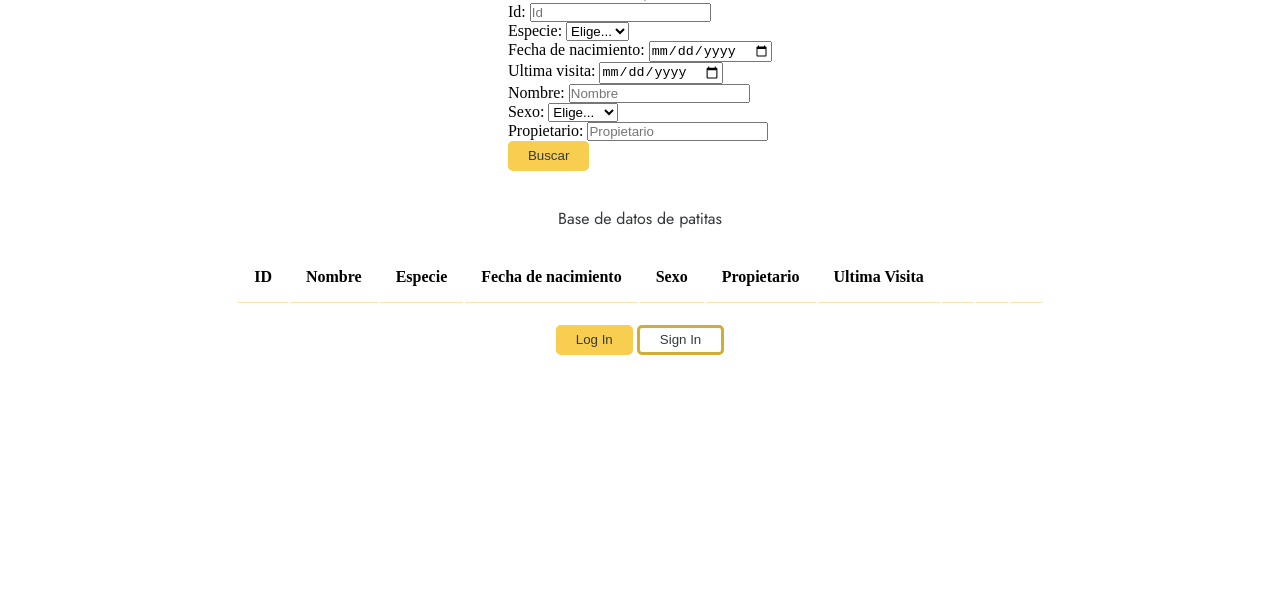
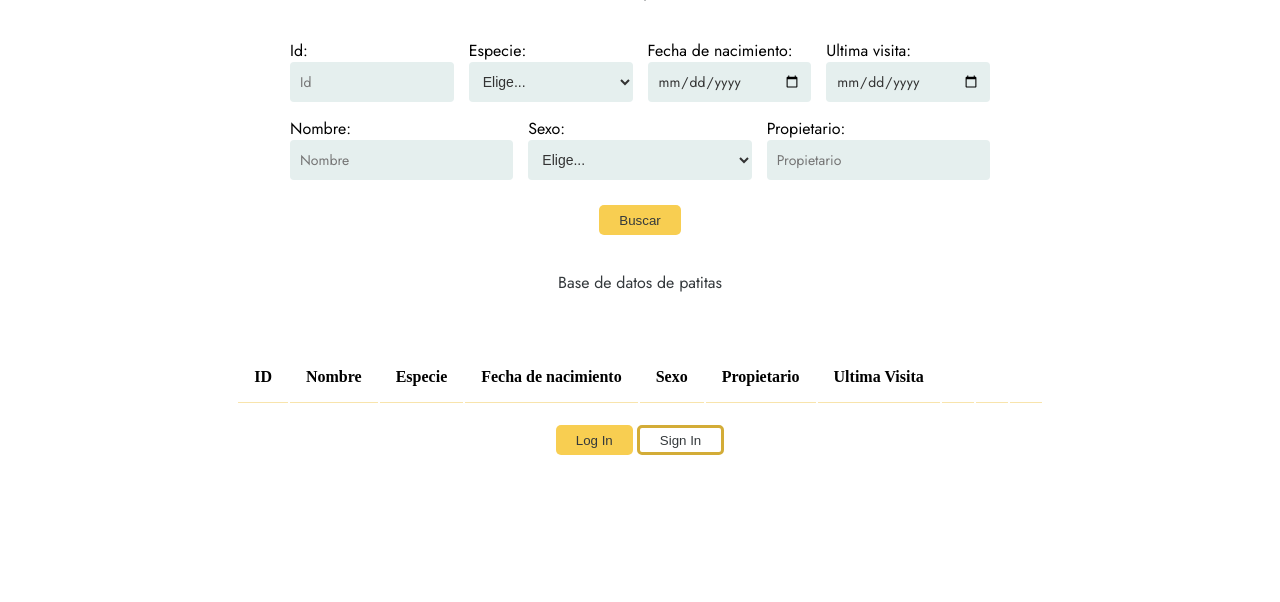
Before and after one commit to julia-martynovych/clinica-app, a website: page index.html in a window 1280 px wide. Shown: the part 198-800 px from the top of the page. Drawn offline with Linux system fonts and the light colour scheme; a web font is replaced by a local one.

Commit message:
search form modification

```diff
--- a/index.html
+++ b/index.html
@@ -32,11 +32,10 @@
         </div>
     </nav>
     <main>
-        <section class="search-form">
+    <div class="search-form">
         <div>
             <p>Buscar patitas</p>
         </div>
-        <div>
         <section class="filters">
             <div class="filter">
                 <label for="id">Id:</label>
@@ -51,18 +50,22 @@
                     <option value="dog">Perro</option>
                 </select>
             </div>
+
             <div class="filter">
                 <label for="birthday">Fecha de nacimiento:</label>
-                    <input type="date"  class="input-field" placeholder="date">
+                <input type="date" class="input-field" placeholder="date">
             </div>
+
             <div class="filter">
-                    <label for="title">Ultima visita:</label>
-                    <input type="date"  class="input-field" placeholder="date">
+                <label for="lastVisit">Ultima visita:</label>
+                <input type="date" class="input-field" placeholder="date">
             </div>
+
             <div class="filter">
-                    <label for="title">Nombre:</label>
+                <label for="name">Nombre:</label>
                 <input type="text" class="input-field" placeholder="Nombre">
             </div>
+
             <div class="filter">
                 <label for="gender">Sexo:</label>
                 <select id="gender" name="gender">
@@ -71,18 +74,17 @@
                     <option value="hembra">Hembra</option>
                 </select>
             </div>
+
             <div class="filter">
-                    <label for="title">Propietario:</label>
+                <label for="owner">Propietario:</label>
                 <input type="text" class="input-field" placeholder="Propietario">
             </div>
 
-                <div class="filter">
-                    <button id="searchButton" type="submit" class="button--yellow—light"onclick="searchPets()">Buscar</button>
+            <div class="filter-button">
+                <button id="searchButton" type="submit" class="button--yellow—light" onclick="searchPets()">Buscar</button>
             </div>
         </section>
-
     </div>
-        </section>
         <section class="table--database">
             <div>
                 <p>Base de datos de patitas</p>
--- a/style.css
+++ b/style.css
@@ -68,6 +68,7 @@ p{
 font-family: var(--font-family-p);
 font-size: var(--font-family-p);
 color: var(--main-color-black);
+margin-bottom: 36px;
 }
 
 .img--logo{
@@ -112,12 +113,61 @@ button:hover{
     flex-direction: column;
     align-items: center;
 }
+.placeholders--search{
+    display: flex;
+    flex-direction: row;
+}
 
 .table--database{
     display: flex;
     flex-direction: column;
     align-items: center;
     margin-top: 36px;
+}
+label, input{
+   font-family: var(--font-family-p);
+   font-size: var(--font-family-p);
+}
+
+.filters {
+    display: flex;
+    flex-wrap: wrap;
+    justify-content: center;
+    gap: 15px;
+    max-width: 700px;
+    margin: auto;
+}
+
+.filter {
+    flex: 1 1 20%;
+    display: flex;
+    flex-direction: column;
+    min-width: 100px;
+
+}
+
+
+.filter-button {
+    flex: 1 1 100%;
+    display: flex;
+    justify-content: center;
+    margin-top: 10px;
+}
+
+#searchButton {
+    align-self: center;
+}
+.input-field,
+select {
+
+    height: 40px;
+    border: 0;
+    border-radius: 4px;
+    background-color: var(--color-placeholders);
+    padding: 0 10px;
+    font-size: 14px;
+    color: #333;
+    box-sizing: border-box;
 }
 
 /* Table */
```
Lines whose indentation alone changed are shown as unchanged.
